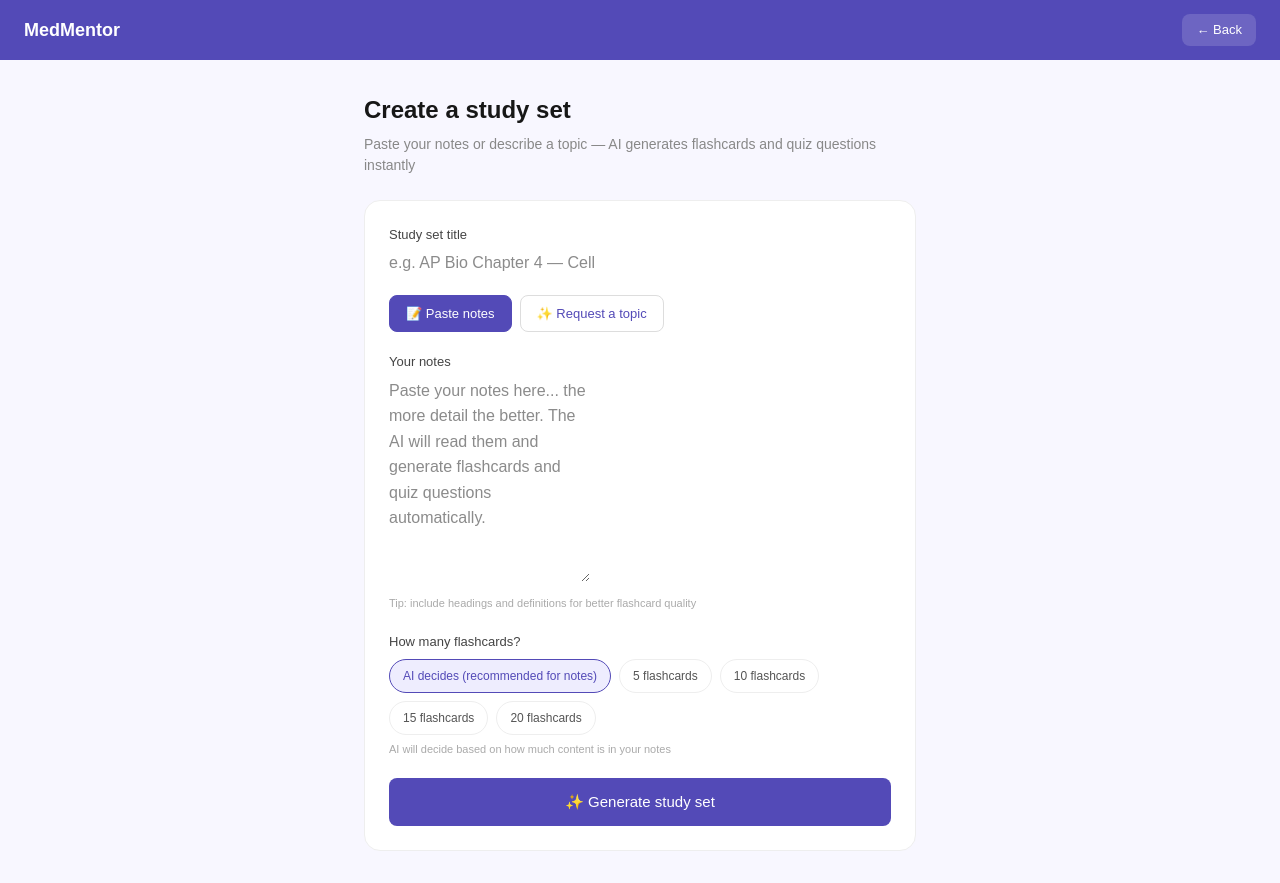
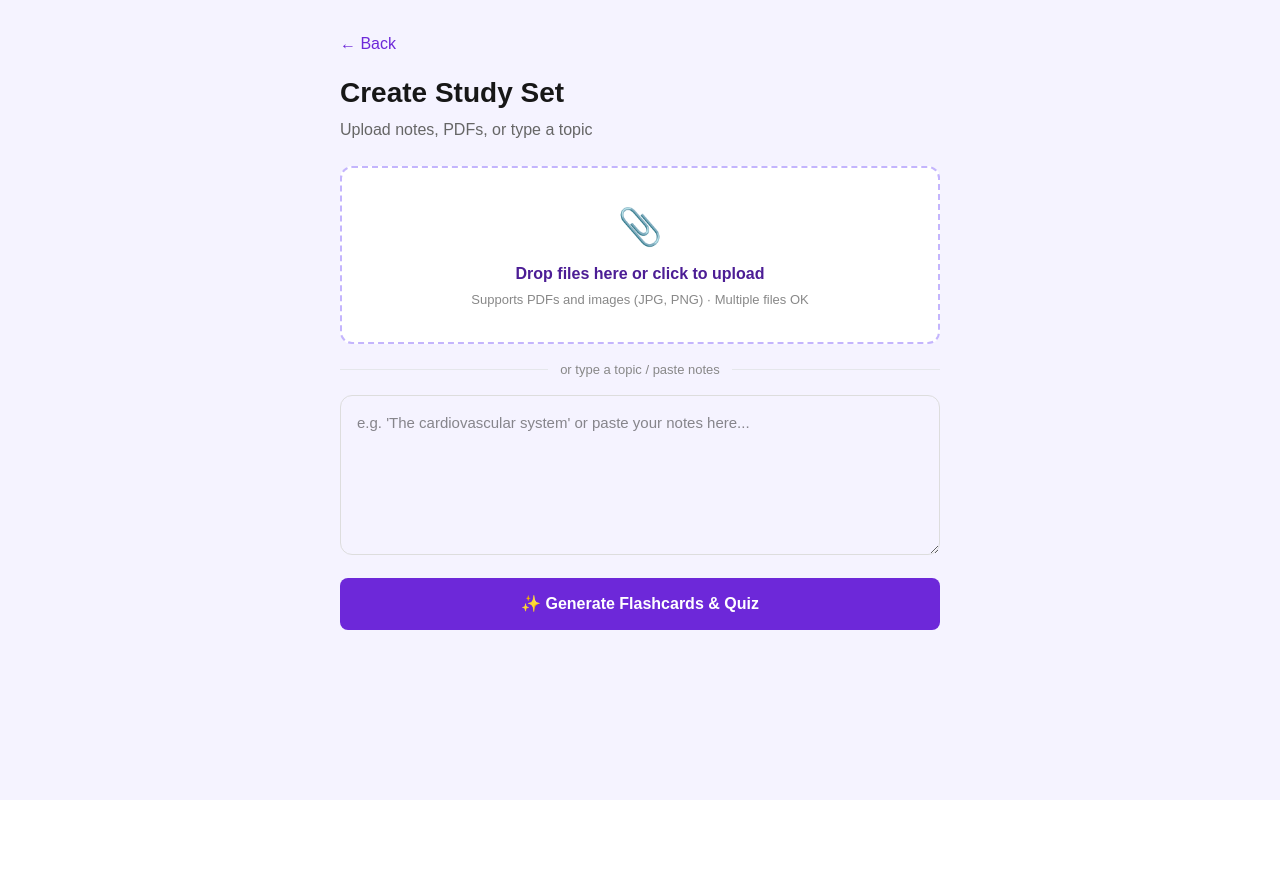
Before and after one commit to isabellereddy25-eng/MedMentor, a Next.js app: page /create in a window 1280 px wide. Before the commit this address had no page. After the commit the page ends 800 px from the top, so only its background shows below. Built offline with nearby package versions, Linux system fonts and the light colour scheme.

Commit message:
add pdf and image upload for notes

```diff
--- a/app/create/page.js
+++ b/app/create/page.js
@@ -1,191 +1,183 @@
-'use client'
-import { useState, useEffect } from 'react'
-import { useRouter } from 'next/navigation'
+'use client';
+import { useState } from 'react';
+import { useRouter } from 'next/navigation';
 
-function getUserKey() {
-  try {
-    const user = JSON.parse(localStorage.getItem('medmentor_user') || '{}')
-    return user.email ? `medmentor_sets_${user.email.toLowerCase().replace(/[^a-z0-9]/g, '_')}` : 'medmentor_sets_guest'
-  } catch { return 'medmentor_sets_guest' }
-}
+export default function Create() {
+  const router = useRouter();
+  const [topic, setTopic] = useState('');
+  const [loading, setLoading] = useState(false);
+  const [files, setFiles] = useState([]);
+  const [dragOver, setDragOver] = useState(false);
 
-export default function CreateSet() {
-  const router = useRouter()
-  const [tab, setTab] = useState('notes')
-  const [title, setTitle] = useState('')
-  const [notes, setNotes] = useState('')
-  const [topic, setTopic] = useState('')
-  const [flashcardCount, setFlashcardCount] = useState('ai')
-  const [loading, setLoading] = useState(false)
-  const [error, setError] = useState('')
-  const [user, setUser] = useState(null)
+  const handleFiles = (newFiles) => {
+    const valid = Array.from(newFiles).filter(f =>
+      f.type === 'application/pdf' || f.type.startsWith('image/')
+    );
+    setFiles(prev => [...prev, ...valid]);
+  };
 
-  useEffect(() => {
-    const saved = localStorage.getItem('medmentor_user')
-    if (!saved) { router.push('/onboarding'); return }
-    setUser(JSON.parse(saved))
-  }, [])
+  const removeFile = (i) => setFiles(prev => prev.filter((_, idx) => idx !== i));
 
-  async function generate() {
-    if (!title.trim()) return setError('Please give your study set a title')
-    if (tab === 'notes' && !notes.trim()) return setError('Please paste some notes')
-    if (tab === 'topic' && !topic.trim()) return setError('Please describe a topic')
-    setError('')
-    setLoading(true)
+  const extractText = async (file) => {
+    if (file.type.startsWith('image/')) {
+      return new Promise((resolve) => {
+        const reader = new FileReader();
+        reader.onload = async (e) => {
+          const base64 = e.target.result.split(',')[1];
+          try {
+            const res = await fetch('/api/extract', {
+              method: 'POST',
+              headers: { 'Content-Type': 'application/json' },
+              body: JSON.stringify({ base64, mimeType: file.type })
+            });
+            const data = await res.json();
+            resolve(data.text || '');
+          } catch { resolve(''); }
+        };
+        reader.readAsDataURL(file);
+      });
+    }
+    if (file.type === 'application/pdf') {
+      return new Promise((resolve) => {
+        const reader = new FileReader();
+        reader.onload = async (e) => {
+          const base64 = e.target.result.split(',')[1];
+          try {
+            const res = await fetch('/api/extract', {
+              method: 'POST',
+              headers: { 'Content-Type': 'application/json' },
+              body: JSON.stringify({ base64, mimeType: 'application/pdf' })
+            });
+            const data = await res.json();
+            resolve(data.text || '');
+          } catch { resolve(''); }
+        };
+        reader.readAsDataURL(file);
+      });
+    }
+    return '';
+  };
 
-    const content = tab === 'topic' ? topic : notes
-    const isFromTopic = tab === 'topic'
-    const count = flashcardCount === 'ai' ? null : parseInt(flashcardCount)
+  const getUserKey = () => {
+    try {
+      const user = JSON.parse(localStorage.getItem('medmentor_user') || '{}');
+      return user.email ? `medmentor_sets_${user.email.toLowerCase().replace(/[^a-z0-9]/g, '_')}` : 'medmentor_sets_guest';
+    } catch { return 'medmentor_sets_guest'; }
+  };
 
+  const handleGenerate = async () => {
+    if (!topic && files.length === 0) return alert('Please enter a topic or upload files');
+    setLoading(true);
     try {
+      let fullText = topic;
+
+      if (files.length > 0) {
+        const extracted = await Promise.all(files.map(extractText));
+        const fileText = extracted.filter(Boolean).join('\n\n');
+        if (fileText) fullText = fullText ? `${fullText}\n\n${fileText}` : fileText;
+      }
+
+      if (!fullText) return alert('Could not extract text from files. Try typing your notes instead.');
+
       const res = await fetch('/api/generate', {
         method: 'POST',
         headers: { 'Content-Type': 'application/json' },
-        body: JSON.stringify({
-          content, isFromTopic,
-          grade: user?.grade || '10th grade',
-          goal: user?.goal || 'Learn medical concepts',
-          flashcardCount: count
-        })
-      })
-
-      const data = await res.json()
-      if (data.error) throw new Error(data.error)
-
-      const newSet = {
+        body: JSON.stringify({ topic: fullText })
+      });
+      const data = await res.json();
+      const key = getUserKey();
+      const sets = JSON.parse(localStorage.getItem(key) || '[]');
+      const title = files.length > 0 && !topic
+        ? files.map(f => f.name.replace(/\.[^.]+$/, '')).join(', ')
+        : topic;
+      sets.push({
         title,
-        notes: content,
-        fromTopic: isFromTopic,
         flashcards: data.flashcards,
         questions: data.questions,
-        createdAt: new Date().toISOString()
-      }
-
-      const key = getUserKey()
-      const existing = JSON.parse(localStorage.getItem(key) || '[]')
-      existing.unshift(newSet)
-      localStorage.setItem(key, JSON.stringify(existing))
-      router.push('/dashboard')
-    } catch (err) {
-      setError('Something went wrong. Please try again.')
-    } finally {
-      setLoading(false)
+        createdAt: new Date().toISOString(),
+        fromFiles: files.length > 0
+      });
+      localStorage.setItem(key, JSON.stringify(sets));
+      router.push('/dashboard');
+    } catch (e) {
+      alert('Something went wrong. Check your API key.');
     }
-  }
-
-  const countOptions = [
-    { value: 'ai', label: "AI decides (recommended for notes)" },
-    { value: '5', label: '5 flashcards' },
-    { value: '10', label: '10 flashcards' },
-    { value: '15', label: '15 flashcards' },
-    { value: '20', label: '20 flashcards' },
-  ]
+    setLoading(false);
+  };
 
   return (
-    <main style={{ minHeight: '100vh', background: '#f8f7ff' }}>
-      <nav style={{ background: '#534AB7', padding: '0 1.5rem', display: 'flex', alignItems: 'center', justifyContent: 'space-between', height: '60px' }}>
-        <span style={{ color: 'white', fontWeight: '700', fontSize: '18px' }}>MedMentor</span>
-        <button onClick={() => router.push('/dashboard')}
-          style={{ background: 'rgba(255,255,255,0.15)', color: 'white', padding: '6px 14px', fontSize: '13px', borderRadius: '8px', border: 'none', cursor: 'pointer' }}>
-          ← Back
-        </button>
-      </nav>
+    <div style={{ minHeight: '100vh', background: '#f5f3ff', padding: '32px 16px' }}>
+      <div style={{ maxWidth: '600px', margin: '0 auto' }}>
+        <button onClick={() => router.push('/dashboard')} style={{ background: 'none', border: 'none', color: '#6d28d9', cursor: 'pointer', marginBottom: '16px', fontSize: '16px' }}>← Back</button>
+        <h1 style={{ fontSize: '28px', fontWeight: 'bold', marginBottom: '4px' }}>Create Study Set</h1>
+        <p style={{ color: '#666', marginBottom: '24px' }}>Upload notes, PDFs, or type a topic</p>
 
-      <div style={{ maxWidth: '600px', margin: '0 auto', padding: '2rem 1.5rem' }}>
-        <h1 style={{ fontSize: '24px', fontWeight: '700', marginBottom: '6px' }}>Create a study set</h1>
-        <p style={{ fontSize: '14px', color: '#888', marginBottom: '1.5rem' }}>
-          Paste your notes or describe a topic — AI generates flashcards and quiz questions instantly
-        </p>
+        {/* File Upload Zone */}
+        <div
+          onDragOver={(e) => { e.preventDefault(); setDragOver(true); }}
+          onDragLeave={() => setDragOver(false)}
+          onDrop={(e) => { e.preventDefault(); setDragOver(false); handleFiles(e.dataTransfer.files); }}
+          onClick={() => document.getElementById('fileInput').click()}
+          style={{
+            border: `2px dashed ${dragOver ? '#6d28d9' : '#c4b5fd'}`,
+            borderRadius: '12px',
+            padding: '32px',
+            textAlign: 'center',
+            cursor: 'pointer',
+            background: dragOver ? '#ede9fe' : 'white',
+            marginBottom: '16px',
+            transition: 'all 0.2s'
+          }}>
+          <input
+            id="fileInput"
+            type="file"
+            multiple
+            accept=".pdf,image/*"
+            style={{ display: 'none' }}
+            onChange={(e) => handleFiles(e.target.files)}
+          />
+          <div style={{ fontSize: '36px', marginBottom: '8px' }}>📎</div>
+          <p style={{ fontWeight: '600', marginBottom: '4px', color: '#4c1d95' }}>Drop files here or click to upload</p>
+          <p style={{ fontSize: '13px', color: '#888' }}>Supports PDFs and images (JPG, PNG) · Multiple files OK</p>
+        </div>
 
-        <div style={{ background: 'white', borderRadius: '16px', border: '1px solid #eee', padding: '1.5rem' }}>
-
-          {/* Title */}
-          <div style={{ marginBottom: '1.25rem' }}>
-            <label style={{ display: 'block', fontSize: '13px', fontWeight: '500', marginBottom: '6px', color: '#444' }}>
-              Study set title
-            </label>
-            <input type="text" placeholder="e.g. AP Bio Chapter 4 — Cell Division"
-              value={title} onChange={e => setTitle(e.target.value)} />
-          </div>
-
-          {/* Tabs */}
-          <div style={{ display: 'flex', gap: '8px', marginBottom: '1.25rem' }}>
-            {[{ id: 'notes', label: '📝 Paste notes' }, { id: 'topic', label: '✨ Request a topic' }].map(t => (
-              <button key={t.id} onClick={() => setTab(t.id)}
-                style={{ padding: '8px 16px', borderRadius: '8px', fontSize: '13px', background: tab === t.id ? '#534AB7' : 'white', color: tab === t.id ? 'white' : '#534AB7', border: `1.5px solid ${tab === t.id ? '#534AB7' : '#ddd'}`, fontWeight: tab === t.id ? '500' : '400', cursor: 'pointer' }}>
-                {t.label}
-              </button>
+        {/* File list */}
+        {files.length > 0 && (
+          <div style={{ marginBottom: '16px' }}>
+            {files.map((f, i) => (
+              <div key={i} style={{ display: 'flex', alignItems: 'center', justifyContent: 'space-between', background: 'white', borderRadius: '8px', padding: '10px 14px', marginBottom: '8px', border: '1px solid #e5e7eb' }}>
+                <div style={{ display: 'flex', alignItems: 'center', gap: '8px' }}>
+                  <span>{f.type === 'application/pdf' ? '📄' : '🖼️'}</span>
+                  <span style={{ fontSize: '14px', fontWeight: '500' }}>{f.name}</span>
+                  <span style={{ fontSize: '12px', color: '#888' }}>({(f.size / 1024).toFixed(0)} KB)</span>
+                </div>
+                <button onClick={(e) => { e.stopPropagation(); removeFile(i); }} style={{ background: 'none', border: 'none', color: '#888', cursor: 'pointer', fontSize: '18px' }}>×</button>
+              </div>
             ))}
           </div>
+        )}
 
-          {/* Notes input */}
-          {tab === 'notes' && (
-            <div style={{ marginBottom: '1.25rem' }}>
-              <label style={{ display: 'block', fontSize: '13px', fontWeight: '500', marginBottom: '6px', color: '#444' }}>Your notes</label>
-              <textarea rows={8} placeholder="Paste your notes here... the more detail the better. The AI will read them and generate flashcards and quiz questions automatically."
-                value={notes} onChange={e => setNotes(e.target.value)}
-                style={{ resize: 'vertical', lineHeight: '1.6' }} />
-              <p style={{ fontSize: '11px', color: '#aaa', marginTop: '6px' }}>
-                Tip: include headings and definitions for better flashcard quality
-              </p>
-            </div>
-          )}
+        {/* Divider */}
+        <div style={{ display: 'flex', alignItems: 'center', gap: '12px', marginBottom: '16px' }}>
+          <div style={{ flex: 1, height: '1px', background: '#e5e7eb' }} />
+          <span style={{ color: '#888', fontSize: '13px' }}>or type a topic / paste notes</span>
+          <div style={{ flex: 1, height: '1px', background: '#e5e7eb' }} />
+        </div>
 
-          {/* Topic input */}
-          {tab === 'topic' && (
-            <div style={{ marginBottom: '1.25rem' }}>
-              <label style={{ display: 'block', fontSize: '13px', fontWeight: '500', marginBottom: '6px', color: '#444' }}>Describe what you want to learn</label>
-              <textarea rows={4} placeholder="e.g. 'How the kidneys filter blood, for AP Biology' or 'The immune system — innate vs adaptive immunity'"
-                value={topic} onChange={e => setTopic(e.target.value)} style={{ resize: 'vertical' }} />
-            </div>
-          )}
+        <textarea
+          placeholder="e.g. 'The cardiovascular system' or paste your notes here..."
+          value={topic}
+          onChange={e => setTopic(e.target.value)}
+          style={{ width: '100%', height: '160px', padding: '16px', border: '1px solid #ddd', borderRadius: '12px', fontSize: '15px', resize: 'vertical', boxSizing: 'border-box', marginBottom: '16px', fontFamily: 'inherit' }}
+        />
 
-          {/* Flashcard count picker */}
-          <div style={{ marginBottom: '1.25rem' }}>
-            <label style={{ display: 'block', fontSize: '13px', fontWeight: '500', marginBottom: '8px', color: '#444' }}>
-              How many flashcards?
-            </label>
-            <div style={{ display: 'flex', flexWrap: 'wrap', gap: '8px' }}>
-              {countOptions.map(opt => (
-                <button key={opt.value} onClick={() => setFlashcardCount(opt.value)}
-                  style={{
-                    padding: '7px 13px', borderRadius: '20px', fontSize: '12px', cursor: 'pointer',
-                    border: `1.5px solid ${flashcardCount === opt.value ? '#534AB7' : '#eee'}`,
-                    background: flashcardCount === opt.value ? '#EEEDFE' : 'white',
-                    color: flashcardCount === opt.value ? '#534AB7' : '#555',
-                    fontWeight: flashcardCount === opt.value ? '500' : '400'
-                  }}>
-                  {opt.label}
-                </button>
-              ))}
-            </div>
-            {flashcardCount === 'ai' && tab === 'notes' && (
-              <p style={{ fontSize: '11px', color: '#aaa', marginTop: '6px' }}>
-                AI will decide based on how much content is in your notes
-              </p>
-            )}
-          </div>
-
-          {error && <p style={{ color: '#e24b4a', fontSize: '13px', marginBottom: '12px' }}>{error}</p>}
-
-          <button onClick={generate} disabled={loading}
-            style={{ width: '100%', padding: '13px', fontSize: '15px', borderRadius: '8px', border: 'none', background: '#534AB7', color: 'white', fontWeight: '500', cursor: loading ? 'not-allowed' : 'pointer', opacity: loading ? 0.7 : 1, display: 'flex', alignItems: 'center', justifyContent: 'center', gap: '8px' }}>
-            {loading ? (
-              <>
-                <div style={{ width: '16px', height: '16px', border: '2px solid rgba(255,255,255,0.3)', borderTop: '2px solid white', borderRadius: '50%', animation: 'spin 0.8s linear infinite' }} />
-                Generating your study set...
-              </>
-            ) : '✨ Generate study set'}
-          </button>
-
-          {loading && (
-            <p style={{ textAlign: 'center', fontSize: '12px', color: '#888', marginTop: '10px' }}>
-              This takes about 10 seconds — the AI is reading your content carefully
-            </p>
-          )}
-        </div>
+        <button
+          onClick={handleGenerate}
+          disabled={loading}
+          style={{ width: '100%', padding: '14px', background: loading ? '#a78bfa' : '#6d28d9', color: 'white', border: 'none', borderRadius: '8px', fontSize: '16px', cursor: loading ? 'not-allowed' : 'pointer', fontWeight: '600' }}>
+          {loading ? '✨ Generating...' : '✨ Generate Flashcards & Quiz'}
+        </button>
       </div>
-      <style>{`@keyframes spin { to { transform: rotate(360deg) } }`}</style>
-    </main>
-  )
+    </div>
+  );
 }
```
Also changed, not shown: app/api/extract/route.js (added, +36 -0 lines).
